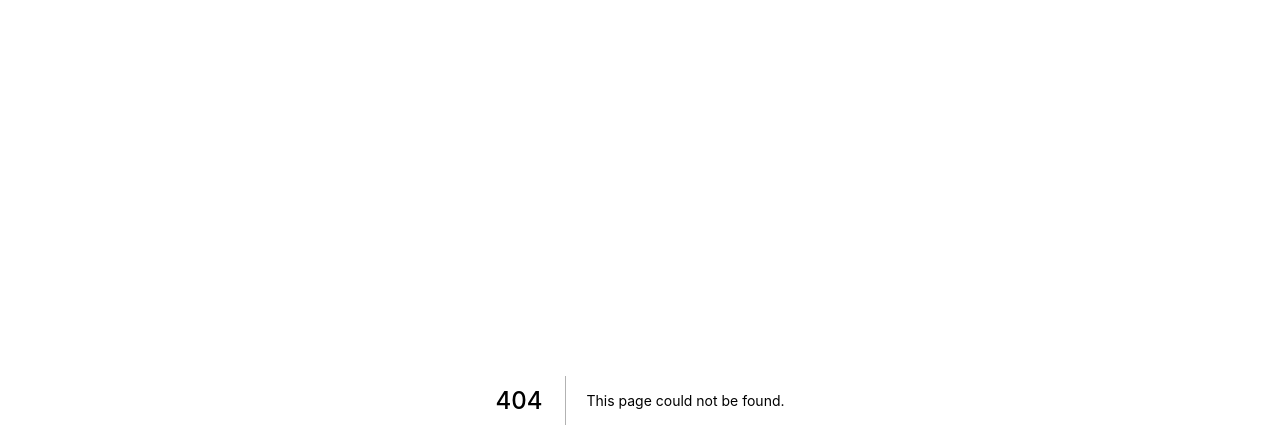
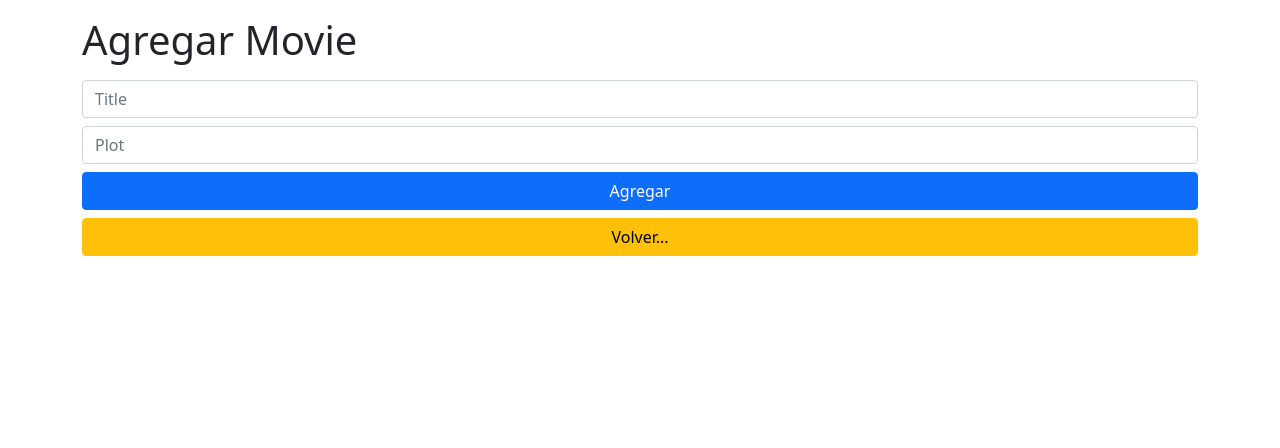
Before and after one commit to xh4rz/movies-app, a Next.js app: page /new in a window 1280 px wide. Before the commit this address had no page. Shown: the top 448 px of the page. Built offline with nearby package versions, Linux system fonts and the light colour scheme.

Commit message:
Curso de Next.js #09 - MongoDB + API (Agregar Documento)

```diff
--- a/models/Movie.js
+++ b/models/Movie.js
@@ -3,11 +3,11 @@ import mongoose from 'mongoose';
 const MovieSchema = new mongoose.Schema({
 	title: {
 		type: String,
-		require: [true, 'por favor ingrese el titulo amigo']
+		required: [true, 'por favor ingrese el titulo amigo']
 	},
 	plot: {
 		type: String,
-		require: [true, 'por favor ingrese el plot amigo']
+		required: [true, 'por favor ingrese el plot amigo']
 	}
 });
 
--- a/pages/api/hello.js
+++ /dev/null
@@ -1,5 +0,0 @@
-// Next.js API route support: https://nextjs.org/docs/api-routes/introduction
-
-export default function handler(req, res) {
-  res.status(200).json({ name: 'John Doe' })
-}
--- /dev/null
+++ b/pages/api/movie.js
@@ -0,0 +1,26 @@
+import conectarDB from '../../lib/dbConnect';
+import Movie from '../../models/Movie';
+
+export default async function handler(req, res) {
+	await conectarDB();
+
+	// POST api/movie
+
+	const { method } = req;
+	switch (method) {
+		case 'POST':
+			try {
+				const movie = new Movie(req.body);
+				await movie.save();
+				return res.status(200).json({ success: true, movie });
+			} catch (error) {
+				return res
+					.status(400)
+					.json({ success: false, error });
+			}
+		default:
+			return res
+				.status(500)
+				.json({ success: false, error: 'Falla de servidor' });
+	}
+}
--- a/pages/index.jsx
+++ b/pages/index.jsx
@@ -1,6 +1,7 @@
 import Head from 'next/head';
 import conectarDB from '../lib/dbConnect';
 import Movie from '../models/Movie';
+import Link from 'next/link';
 
 export default function Home({ movies }) {
 	console.log(movies);
@@ -14,6 +15,9 @@ export default function Home({ movies }) {
 
 			<main className="cotainer m-2">
 				<h1>Movies</h1>
+				<Link href="/new">
+					<a className="btn btn-primary w-100 mb-2">Agregar</a>
+				</Link>
 				{movies.map(({ _id, title, plot }) => (
 					<div className="card mb-2" key={_id}>
 						<div className="card-body">
--- /dev/null
+++ b/pages/new.jsx
@@ -0,0 +1,93 @@
+import { useState } from 'react';
+import Link from 'next/link';
+import { useRouter } from 'next/dist/client/router';
+
+const New = () => {
+	const router = useRouter();
+
+	const [form, setForm] = useState({
+		title: '',
+		plot: ''
+	});
+
+	const [message, setMessage] = useState([]);
+
+	const handleChange = (e) => {
+		const { value, name } = e.target;
+		setForm({ ...form, [name]: value });
+	};
+
+	const handleSubmit = (e) => {
+		e.preventDefault();
+		postData(form);
+	};
+
+	const postData = async (form) => {
+		try {
+			console.log(form);
+			const res = await fetch('api/movie', {
+				method: 'POST',
+				headers: {
+					'content-type': 'application/json'
+				},
+				body: JSON.stringify(form)
+			});
+
+			const data = await res.json();
+			console.log(data);
+
+			if (!data.success) {
+				for (const key in data.error.errors) {
+					let error = data.error.errors[key];
+					setMessage((oldmenssage) => [
+						...oldmenssage,
+						{ message: error.message }
+					]);
+				}
+			} else {
+				router.push('/');
+			}
+		} catch (error) {
+			console.log(error);
+		}
+	};
+
+	return (
+		<div className="container">
+			<h1 className="my-3">Agregar Movie</h1>
+
+			<form onSubmit={handleSubmit}>
+				<input
+					className="form-control my-2"
+					type="text"
+					placeholder="Title"
+					autoComplete="off"
+					name="title"
+					value={form.title}
+					onChange={handleChange}
+				/>
+				<input
+					className="form-control my-2"
+					type="text"
+					placeholder="Plot"
+					autoComplete="off"
+					name="plot"
+					value={form.plot}
+					onChange={handleChange}
+				/>
+				<button className="btn btn-primary w-100" type="submit">
+					Agregar
+				</button>
+				<Link href="/">
+					<a className="btn btn-warning w-100 my-2">Volver...</a>
+				</Link>
+
+				{message.map(({ message }) => (
+					<p key={message}>{message}</p>
+				))}
+			</form>
+		</div>
+	);
+};
+
+export default New;
```
